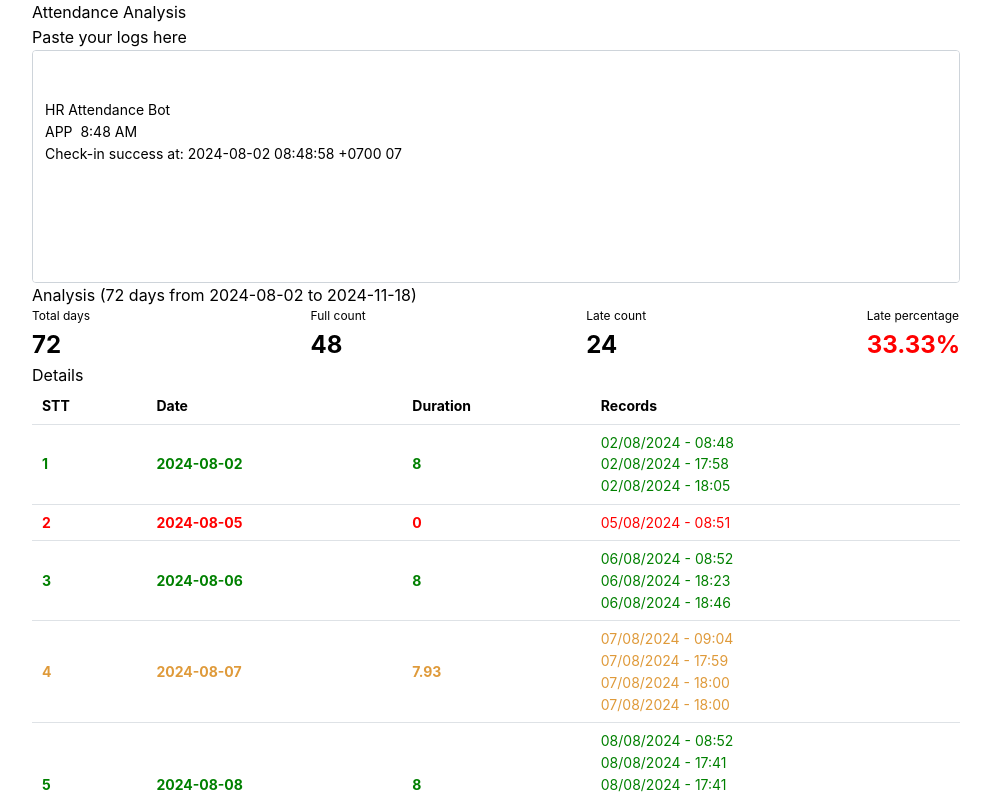
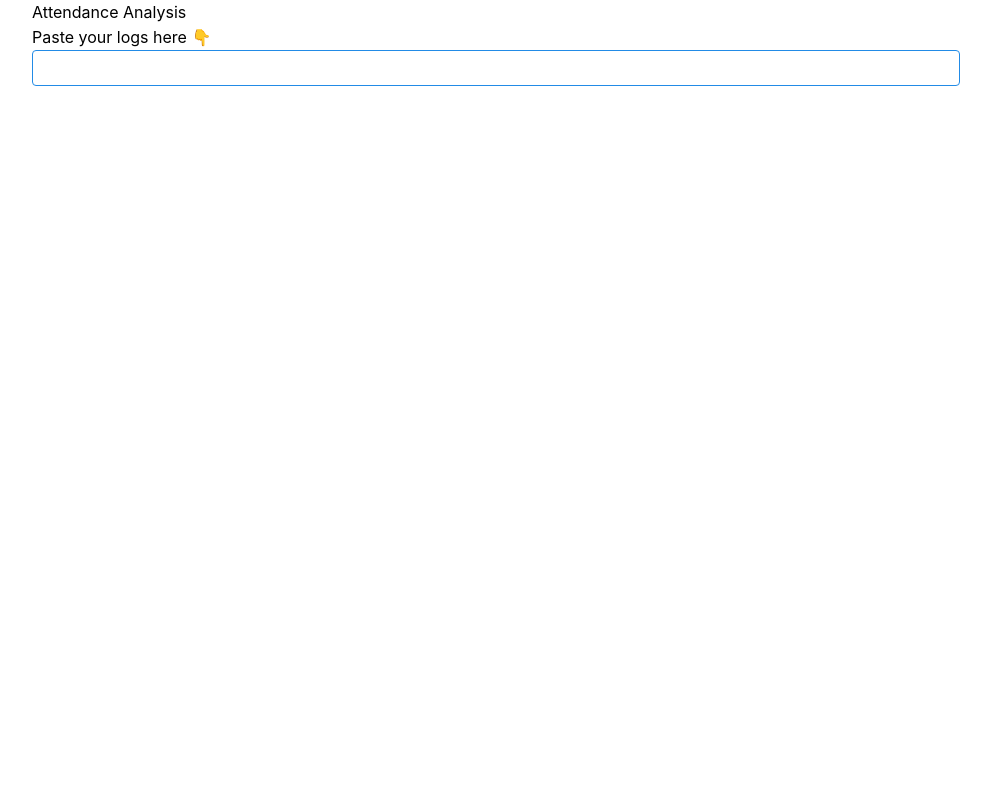
Before and after one commit to NoCtrlZ1110/attendance-analysis, a React (Vite) app: page / in a window 1280 px wide. Shown: the top 798 px of the page, without its empty margins (144-1135 px from the left). Built offline with nearby package versions, Linux system fonts and the light colour scheme.

Commit message:
ui: update

```diff
--- a/src/App.tsx
+++ b/src/App.tsx
@@ -1,4 +1,5 @@
 import '@mantine/core/styles.css';
+import '@mantine/charts/styles.css';
 import './index.css';
 
 import {
@@ -9,17 +10,17 @@ import {
   Textarea,
   createTheme,
 } from '@mantine/core';
-import { analyze, getValidDuration, round, scan } from './utils';
+import { analyze, round, scan } from './utils';
 import { useEffect, useState } from 'react';
 
 import { Analysis } from './type';
-import { LineChart } from '@mantine/charts';
-import { SAMPLE_LOG } from './constant';
+// import { SAMPLE_LOG } from './constant';
 import dayjs from 'dayjs';
 import minMax from 'dayjs/plugin/minMax';
 import timezone from 'dayjs/plugin/timezone';
 import { useDisclosure } from '@mantine/hooks';
 import utc from 'dayjs/plugin/utc';
+import { BarChart, LineChart } from '@mantine/charts';
 
 dayjs.extend(minMax);
 dayjs.extend(utc);
@@ -30,7 +31,7 @@ const theme = createTheme({});
 
 export default function App() {
   const [isLoading, setLoading] = useState(true);
-  const [rawData, setRawData] = useState(SAMPLE_LOG);
+  const [rawData, setRawData] = useState([]);
   const [dataByDate, setDataByDate] = useState<{ [day: string]: Date[] }>({});
   const [data, setData] = useState<{ [day: string]: number }>();
   const [analysis, setAnalysis] = useState<Analysis>({});
@@ -39,6 +40,7 @@ export default function App() {
   const timeSeries = dateKeys.map((key) => ({
     date: key,
     duration: analysis.data?.[key],
+    color: analysis.data?.[key] === 8 ? 'green' : analysis.data?.[key] >7 ? 'yellow': 'red',
   }));
 
   const main = (raw: string) => {
@@ -63,13 +65,16 @@ export default function App() {
         <LoadingOverlay visible={isLoading} />
         <h1>Attendance Analysis</h1>
 
-        <h2>Paste your logs here</h2>
+        <h2>Paste your logs here 👇</h2>
         <Textarea
           value={rawData}
           onChange={(e) => setRawData(e.target.value)}
           autosize
           maxRows={10}
+          autoFocus
         />
+        {dateKeys.length > 0 && (
+          <>
             <h2>
               Analysis ({dateKeys.length} days from {dateKeys[0]} to{' '}
               {dateKeys[dateKeys.length - 1]})
@@ -96,7 +101,6 @@ export default function App() {
 
               <div>
                 <div style={{ fontSize: '12px' }}>Late percentage</div>
-
                 <div
                   style={{
                     fontSize: '24px',
@@ -105,7 +109,7 @@ export default function App() {
                       analysis?.latePercentage > 20
                         ? 'red'
                         : analysis?.latePercentage > 15
-                    ? 'yellow'
+                        ? '#fbda05'
                         : 'green',
                   }}
                 >
@@ -114,7 +118,13 @@ export default function App() {
               </div>
             </div>
             <h2>Details</h2>
+            <BarChart
+              h={300}
+              data={timeSeries}
+              dataKey='date'
+              series={[{ name: 'duration', color: 'indigo.6', label: 'Duration' }]}
 
+            />
             <Table>
               <Table.Thead>
                 <Table.Tr>
@@ -129,12 +139,13 @@ export default function App() {
                   <Table.Tr
                     key={key}
                     style={{
-                  color:
+                      color: analysis.data?.[key] === 8 ? 'green' : '',
+                      backgroundColor:
                         analysis.data?.[key] === 8
-                      ? 'green'
+                          ? ''
                           : analysis.data?.[key] > 7
-                      ? '#df9a3a'
-                      : 'red',
+                          ? '#f8e5b460'
+                          : '#f8bfb45f',
                     }}
                   >
                     <Table.Td>
@@ -157,6 +168,8 @@ export default function App() {
                 ))}
               </Table.Tbody>
             </Table>
+          </>
+        )}
       </Container>
     </MantineProvider>
   );
```
Lines whose indentation alone changed are shown as unchanged.
